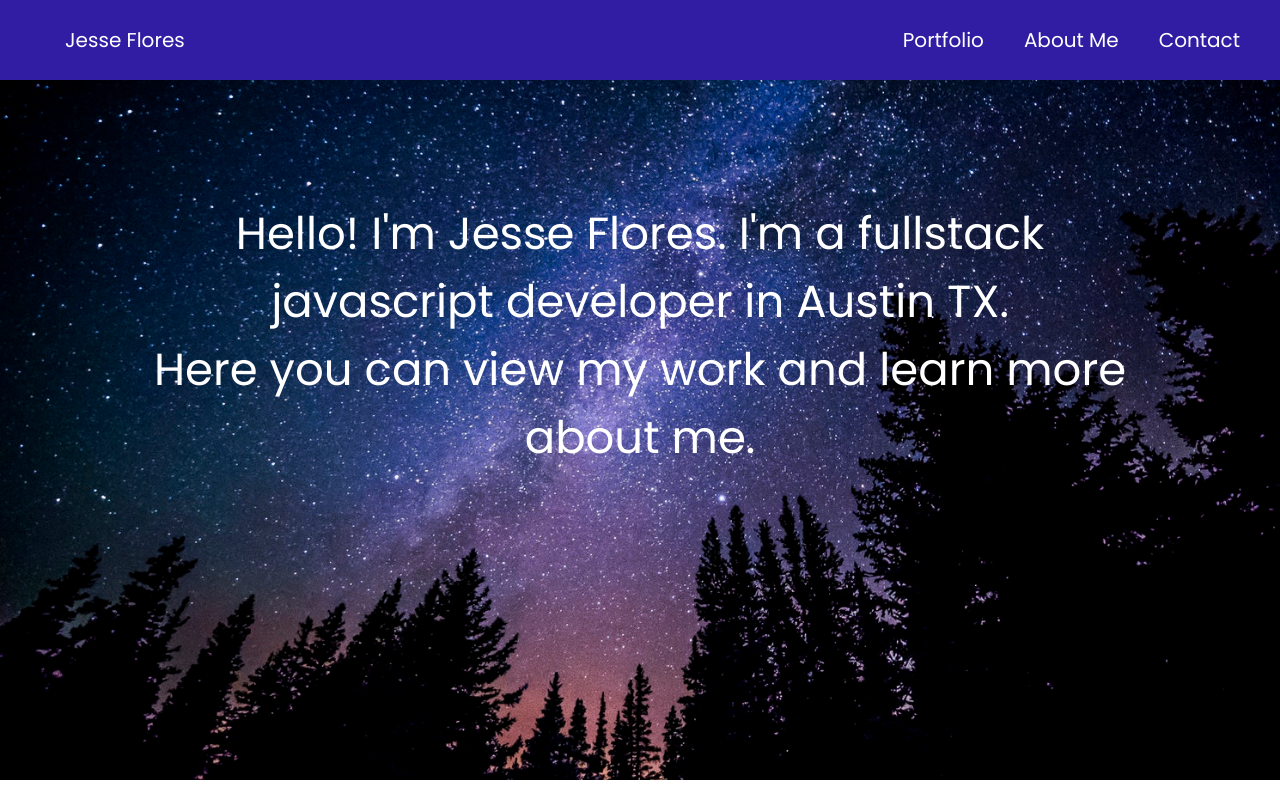
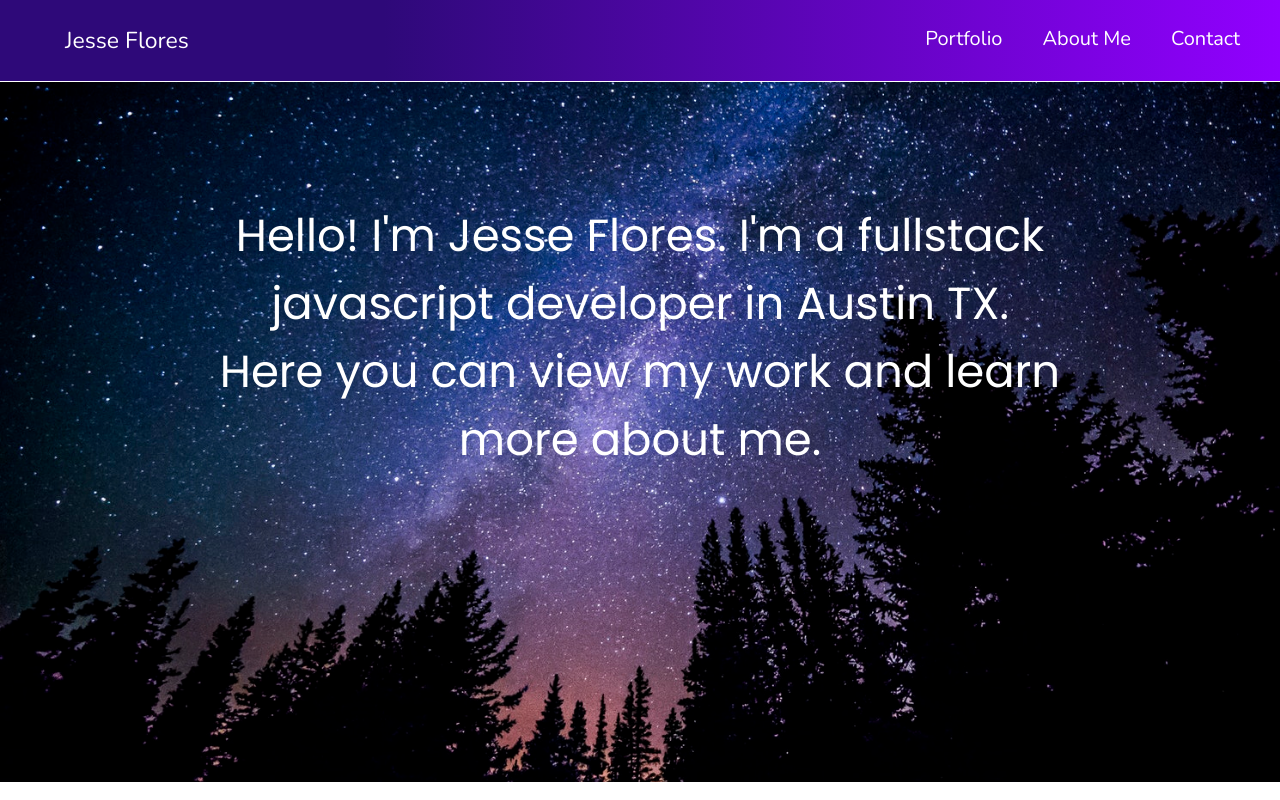
Before and after one commit to jesseflores512/reactportfolio, a React (Create React App) app: page / in a window 1280 px wide. Built offline with nearby package versions, Linux system fonts and the light colour scheme.

Commit message:
css changes

```diff
--- a/public/index.html
+++ b/public/index.html
@@ -6,7 +6,7 @@
     <meta name="theme-color" content="#000000">
     <link rel="manifest" href="%PUBLIC_URL%/manifest.json">
     <link rel="shortcut icon" href="%PUBLIC_URL%/favicon.ico">
-    <link href="https://fonts.googleapis.com/css?family=Poppins" rel="stylesheet">
+    <link href="https://fonts.googleapis.com/css?family=Nunito|Poppins" rel="stylesheet">
     <title>React App</title>
   </head>
 
--- a/src/App.css
+++ b/src/App.css
@@ -3,12 +3,14 @@
   list-style: none;
   padding: 25px;
   padding-right: 40px;
-  background-color: #311da3;
+  background: linear-gradient(90deg, rgba(46,9,121,1) 30%, rgba(145,0,255,1) 100%);
   margin-top: auto;
   margin-bottom: 0px;
   color: white;
   font-size: 20px;
-  font-family: 'Poppins', sans-serif;
+  font-family: 'Nunito', sans-serif;
+  border-bottom-style: solid;
+  border-bottom-width: thin;
 }
 
 li {
@@ -16,6 +18,7 @@ li {
 }
 .name {
   margin-right: auto;
+  font-size: 23px;
 }
 
 .greeting {
@@ -23,10 +26,11 @@ li {
   font-size: 45px;
   padding: 20px;
   margin-top: 100px;
-  margin-left: 100px;
-  margin-right: 100px;
+  margin-left: auto;
+  margin-right: auto;
   color: white;
   font-family: 'Poppins', sans-serif;
+  width: 75%;
 }
 
 .content {
```
